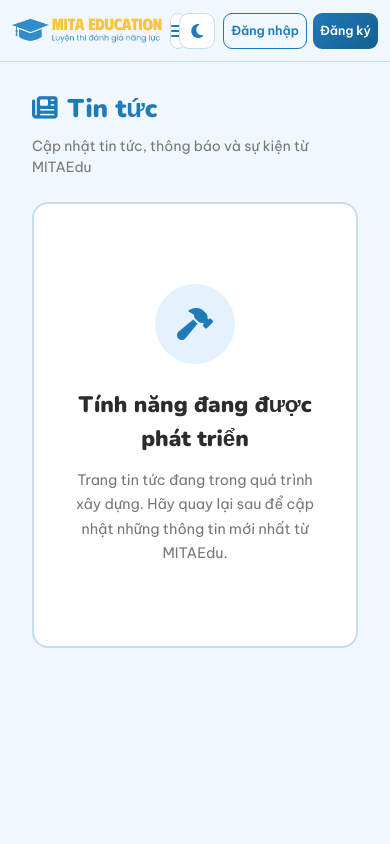
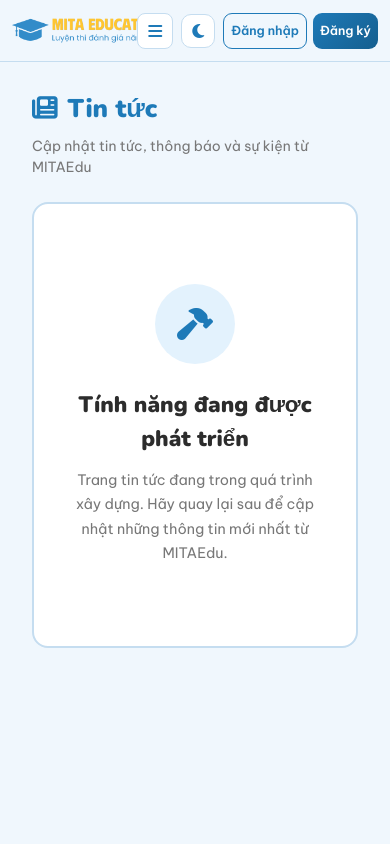
Before and after one commit to hoangducanh1865/MITAEdu, a Next.js app in the folder frontend/: page /news in a window 390 px wide. Shown: the top 844 px of the page. Built offline with nearby package versions, Linux system fonts and the light colour scheme.

Commit message:
feat: update

```diff
--- a/frontend/src/components/CoursesPageContent.tsx
+++ b/frontend/src/components/CoursesPageContent.tsx
@@ -20,30 +20,28 @@ const CATEGORIES: {
   label: string;
   short: string;
   color: string;
-  gradient: string;
 }[] = [
   {
     value: "TSA",
     label: "Khóa Trại hè Đánh thức tư duy ĐGNL",
     short: COURSE_CATEGORY_CODES.TSA,
     color: "#1e7ab8",
-    gradient: "linear-gradient(135deg,#1e7ab8,#155f8f)",
   },
   {
     value: "HSA",
     label: "Khóa Nền Tảng - Tư Duy Toàn Diện ĐGNL TP HCM 2027 (V-ACT)",
     short: COURSE_CATEGORY_CODES.HSA,
-    color: "#1565c0",
-    gradient: "linear-gradient(135deg,#1565c0,#0d47a1)",
+    color: "#1e7ab8",
   },
   {
     value: "THPT",
     label: "Khóa Luyện Đề - Tư Duy Toàn Diện ĐGNL TP HCM 2027 (V-ACT)",
     short: COURSE_CATEGORY_CODES.THPT,
     color: "#0e6fa3",
-    gradient: "linear-gradient(135deg,#0e6fa3,#0a4f78)",
   },
 ];
+
+const CATEGORY_ACTIVE_GRADIENT = "linear-gradient(135deg,#1e7ab8,#155f8f)";
 
 const CAT_TITLES: Record<string, string> = {
   TSA: "KHÓA TRẠI HÈ ĐÁNH THỨC TƯ DUY ĐGNL",
@@ -170,7 +168,7 @@ export default function CoursesPageContent() {
                         border: active
                           ? "none"
                           : "2px solid transparent",
-                        background: active ? cat.gradient : "var(--bg-surface)",
+                        background: active ? CATEGORY_ACTIVE_GRADIENT : "var(--bg-surface)",
                         cursor: "pointer",
                         textAlign: "center",
                         transition: "all .15s",
--- a/frontend/src/components/layout/AvatarDropdown.tsx
+++ b/frontend/src/components/layout/AvatarDropdown.tsx
@@ -61,15 +61,16 @@ export default function AvatarDropdown() {
   }
 
   return (
-    <div ref={ref} style={{ position: "relative" }}>
+    <div ref={ref} className="avatar-dropdown-root" style={{ position: "relative" }}>
       <button
+        className="avatar-dropdown-button"
         onClick={() => setOpen((o) => !o)}
         style={{
           display: "flex", alignItems: "center", gap: "8px",
           background: "none", border: "none", cursor: "pointer", padding: "4px",
         }}
       >
-        <span style={{ fontSize: "0.875rem", fontWeight: 600, color: "var(--text)" }}>
+        <span className="avatar-dropdown-name" style={{ fontSize: "0.875rem", fontWeight: 600, color: "var(--text)" }}>
           {user.name ?? "Người dùng"}
         </span>
         <div
--- a/frontend/src/components/layout/Navbar.tsx
+++ b/frontend/src/components/layout/Navbar.tsx
@@ -33,6 +33,7 @@ export default function Navbar() {
 
         {/* Toggle Sidebar Button */}
         <button
+          className="navbar-menu-toggle"
           onClick={toggleSidebar}
           title={sidebarOpen ? "Ẩn thanh bên" : "Hiện thanh bên"}
           style={{
--- a/frontend/src/styles/globals.css
+++ b/frontend/src/styles/globals.css
@@ -721,13 +721,45 @@ html[data-theme="dark"] textarea {
   }
 
   .navbar-left {
+    flex: 1 1 auto !important;
     gap: 8px !important;
     min-width: 0 !important;
   }
 
+  .navbar-left > a {
+    flex: 0 1 auto !important;
+    min-width: 0 !important;
+  }
+
+  .navbar-menu-toggle {
+    flex: 0 0 36px !important;
+  }
+
   .navbar-right {
     gap: 8px !important;
+    margin-left: auto !important;
     flex-shrink: 0 !important;
+  }
+
+  .navbar-right .theme-toggle {
+    width: 34px !important;
+    height: 34px !important;
+    flex: 0 0 34px !important;
+  }
+
+  .avatar-dropdown-root {
+    min-width: 0 !important;
+  }
+
+  .avatar-dropdown-button {
+    gap: 6px !important;
+  }
+
+  .avatar-dropdown-name {
+    max-width: 110px !important;
+    overflow: hidden !important;
+    text-overflow: ellipsis !important;
+    white-space: nowrap !important;
   }
 
   .navbar-logo {
@@ -784,9 +816,30 @@ html[data-theme="dark"] textarea {
     max-width: 150px !important;
   }
 
+  .avatar-dropdown-name {
+    max-width: 64px !important;
+  }
+
   .public-auth-link {
     padding-left: 7px !important;
     padding-right: 7px !important;
+  }
+}
+
+@media (max-width: 480px) and (min-width: 421px) {
+  .navbar-logo {
+    height: 36px !important;
+    max-width: 160px !important;
+  }
+
+  .avatar-dropdown-name {
+    max-width: 72px !important;
+  }
+}
+
+@media (max-width: 380px) {
+  .avatar-dropdown-name {
+    display: none !important;
   }
 }
 
```
